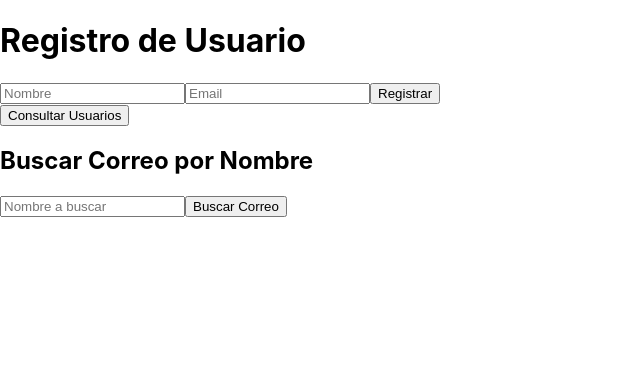
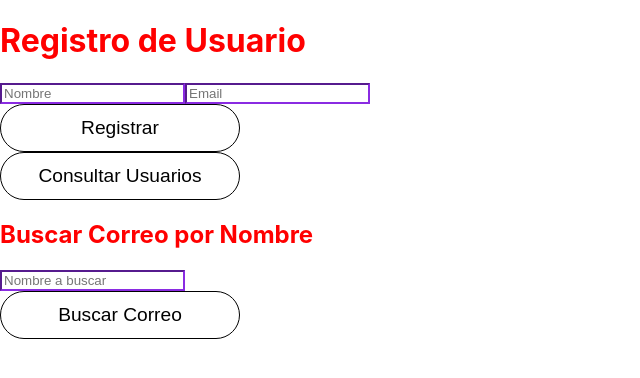
Before and after one commit to ezeta03/veredicts, a React (Create React App) app: page / in a window 1280 px wide. Shown: the top 378 px of the page, without its empty margins (0-640 px from the left). Built offline with nearby package versions, Linux system fonts and the light colour scheme.

Commit message:
Registro de usuarios

```diff
--- a/src/App.css
+++ b/src/App.css
@@ -1,38 +1,24 @@
-.App {
-  text-align: center;
-}
+body {
+  color: red;
 
-.App-logo {
-  height: 40vmin;
-  pointer-events: none;
-}
+  input {
+    color: blue;
 
-@media (prefers-reduced-motion: no-preference) {
-  .App-logo {
-    animation: App-logo-spin infinite 20s linear;
+    border-color: blueviolet;
+  }
+
+  button {
+    align-items: center;
+                    border: 1px solid black;
+                    border-radius: 1.5rem;
+                    cursor: pointer;
+                    display: -webkit-box;
+                    display: -ms-flexbox;
+                    display: flex;;
+                    font-size: 1.2rem;
+                    height: 3rem;
+                    justify-content: center;
+                    width: 15rem;
+                    background-color: white;
   }
 }
-
-.App-header {
-  background-color: #282c34;
-  min-height: 100vh;
-  display: flex;
-  flex-direction: column;
-  align-items: center;
-  justify-content: center;
-  font-size: calc(10px + 2vmin);
-  color: white;
-}
-
-.App-link {
-  color: #61dafb;
-}
-
-@keyframes App-logo-spin {
-  from {
-    transform: rotate(0deg);
-  }
-  to {
-    transform: rotate(360deg);
-  }
-}
--- a/src/App.js
+++ b/src/App.js
@@ -1,6 +1,6 @@
 import React, { useState } from 'react';
 import axios from 'axios';
-
+import styles from '../src/App.css';
 
 
 const App = () => {
@@ -46,6 +46,7 @@ const App = () => {
             <h1>Registro de Usuario</h1>
             <form onSubmit={handleRegister}>
                 <input
+                className={styles.input}
                     type="text"
                     placeholder="Nombre"
                     value={name}
```
